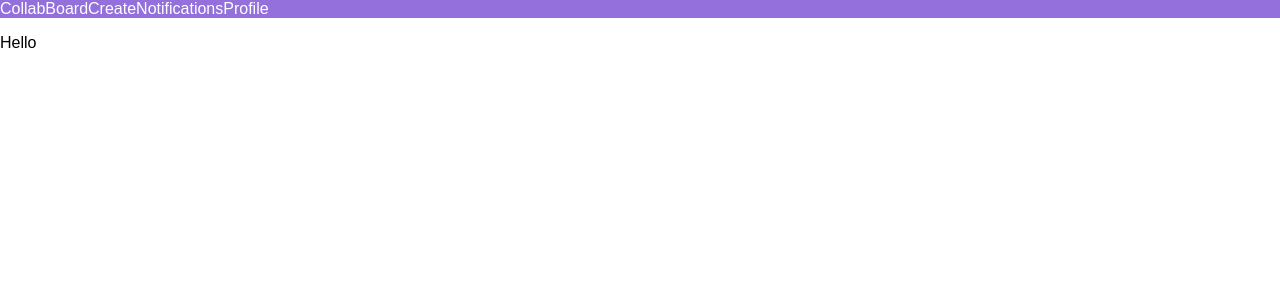
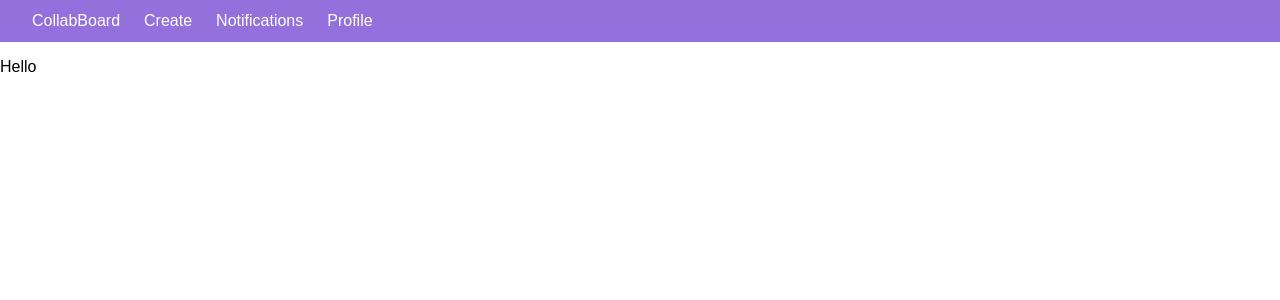
Before and after one commit to RomanBezsh/collab_board, a React (Vite) app: page /dashboard in a window 1280 px wide. Shown: the top 300 px of the page. Built offline with nearby package versions, Linux system fonts and the light colour scheme.

Commit message:
Innit commit

```diff
--- a/src/components/Header/Header.jsx
+++ b/src/components/Header/Header.jsx
@@ -4,13 +4,13 @@ import styles from './Header.module.css';
 export function Header() {
 
     return (
-        <div className={styles.header}>
-            <nav className="navigation">
+        <header className={styles.header}>
+            <nav className={styles.navigation}>
                 <NavLink to="/dashboard">CollabBoard</NavLink>
-                <NavLink>Create</NavLink>
-                <NavLink>Notifications</NavLink>
-                <NavLink>Profile</NavLink>
+                <NavLink to="/create">Create</NavLink>
+                <NavLink to="/notifications">Notifications</NavLink>
+                <NavLink to="/profile">Profile</NavLink>
             </nav>
-        </div>
+        </header>
     );
 }
--- a/src/components/Header/Header.module.css
+++ b/src/components/Header/Header.module.css
@@ -1,11 +1,32 @@
 .header {
     background: mediumpurple;
-
+    padding: 0.75rem 2rem;
+    display: flex;
+    align-items: center;
+    justify-content: space-between;
 }
 
+.navigation {
+    display: flex;
+    gap: 1.5rem;
+}
 
-
-a {
-    text-decoration: none;
+header .navigation a {
     color: white;
 }
+
+.navigation a {
+    text-decoration: none;
+    color: white !important;
+    font-weight: 500;
+    transition: color 0.3s ease;
+}
+
+.navigation a:hover {
+    color: #ffd700;
+}
+
+.navigation a.active {
+    border-bottom: 2px solid #ffd700;
+    padding-bottom: 2px;
+}
```
Also changed, not shown: src/App.css (line endings or trailing spaces).
